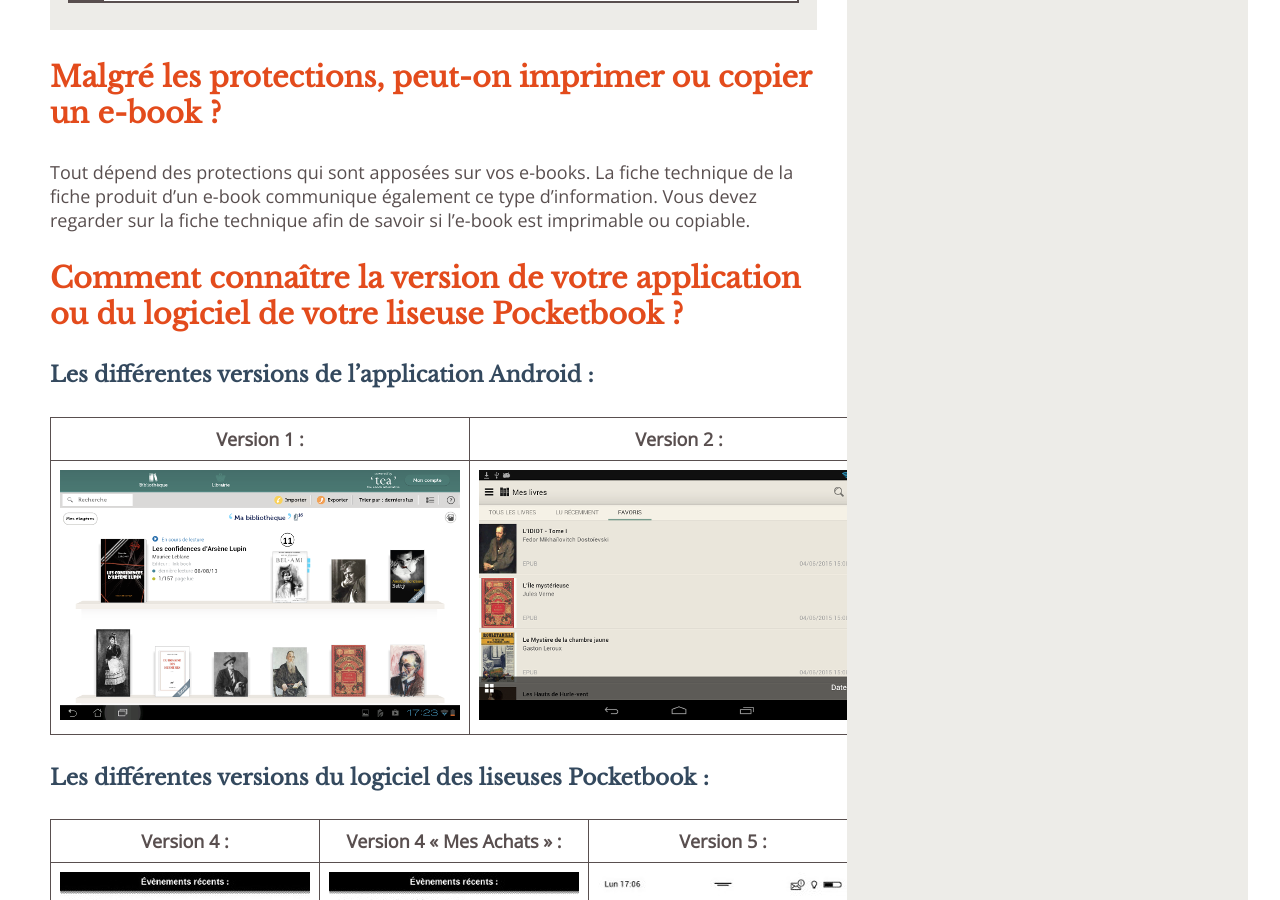
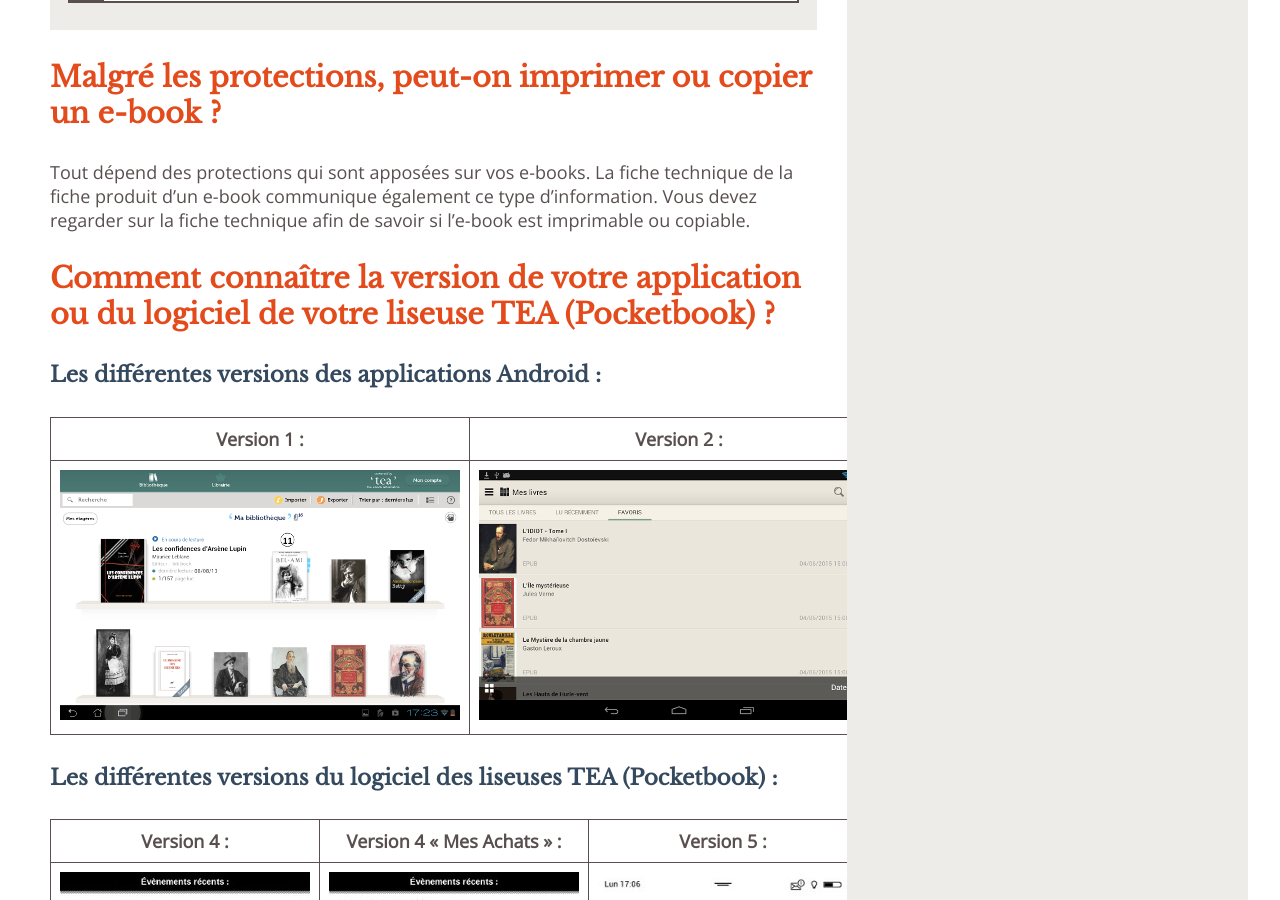
Before and after one commit to TEA-ebook/help-center, a Jekyll site: the page built from _pages/FAQ-autre.md, in a window 1280 px wide and 900 px high, scrolled down 434 px. Built offline with Jekyll 4.4.1, drawn with Linux system fonts in a browser that asks for light colours.

Commit message:
Update FAQ-autre.md

```diff
--- a/_pages/FAQ-autre.md
+++ b/_pages/FAQ-autre.md
@@ -13,9 +13,9 @@
 
 {% include anchor.html id="version-logiciel" label="Comment connaître la version de votre application ou du logiciel de votre liseuse Pocketbook ?" %}
 
-### Comment connaître la version de votre application ou du logiciel de votre liseuse Pocketbook ?
+### Comment connaître la version de votre application ou du logiciel de votre liseuse TEA (Pocketbook) ?
 
-#### Les différentes versions de l'application Android :
+#### Les différentes versions des applications Android :
 
 <table>
   <tr>
@@ -28,7 +28,7 @@
   </tr>
 </table>
 
-#### Les différentes versions du logiciel des liseuses Pocketbook :
+#### Les différentes versions du logiciel des liseuses TEA (Pocketbook) :
 
 <table>
   <tr>
```
